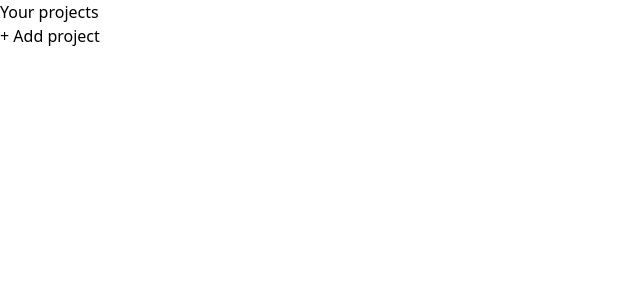
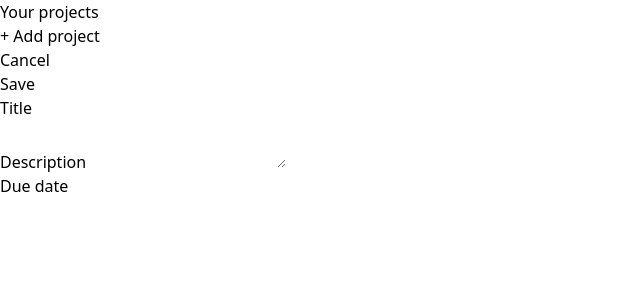
Before and after one commit to AmadHashmi/project-management-basic, a React (Vite) app: page / in a window 1280 px wide. Shown: the top 300 px of the page, without its empty margins (0-640 px from the left). Built offline with nearby package versions, Linux system fonts and the light colour scheme.

Commit message:
adding new project component
adding new project component

```diff
--- a/src/App.jsx
+++ b/src/App.jsx
@@ -1,9 +1,11 @@
+import NewProject from "./components/NewProject";
 import ProjectSidebar from "./components/ProjectSidebar";
 
 function App() {
   return (
-    <main className="h-screen my-8">
+    <main className="h-screen my-8 flex gap-8">
       <ProjectSidebar />
+      <NewProject />
     </main>
   );
 }
--- /dev/null
+++ b/src/components/Input.jsx
@@ -0,0 +1,12 @@
+export default function Input({ textarea, label, ...props }) {
+  return (
+    <p>
+      <label htmlFor="">{label}</label>
+      {textarea ? (
+        <textarea name="" id="" {...props}></textarea>
+      ) : (
+        <input type="text" {...props} />
+      )}
+    </p>
+  );
+}
--- /dev/null
+++ b/src/components/NewProject.jsx
@@ -0,0 +1,21 @@
+import Input from "./Input";
+
+export default function NewProject() {
+  return (
+    <div>
+      <menu>
+        <li>
+          <button>Cancel</button>
+        </li>
+        <li>
+          <button>Save</button>
+        </li>
+      </menu>
+      <div>
+        <Input label="Title" />
+        <Input label="Description" textarea />
+        <Input label="Due date" />
+      </div>
+    </div>
+  );
+}
```
